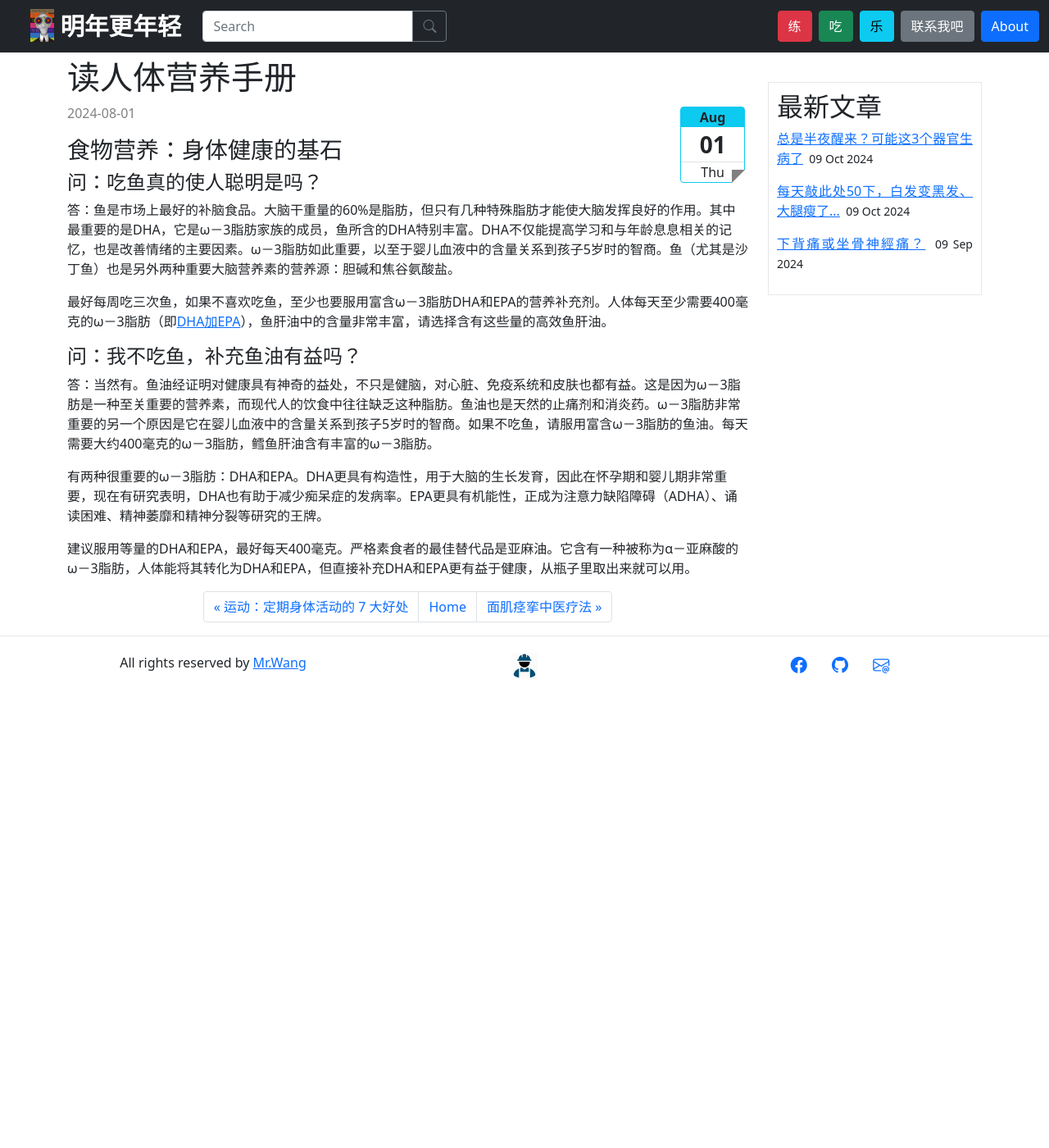
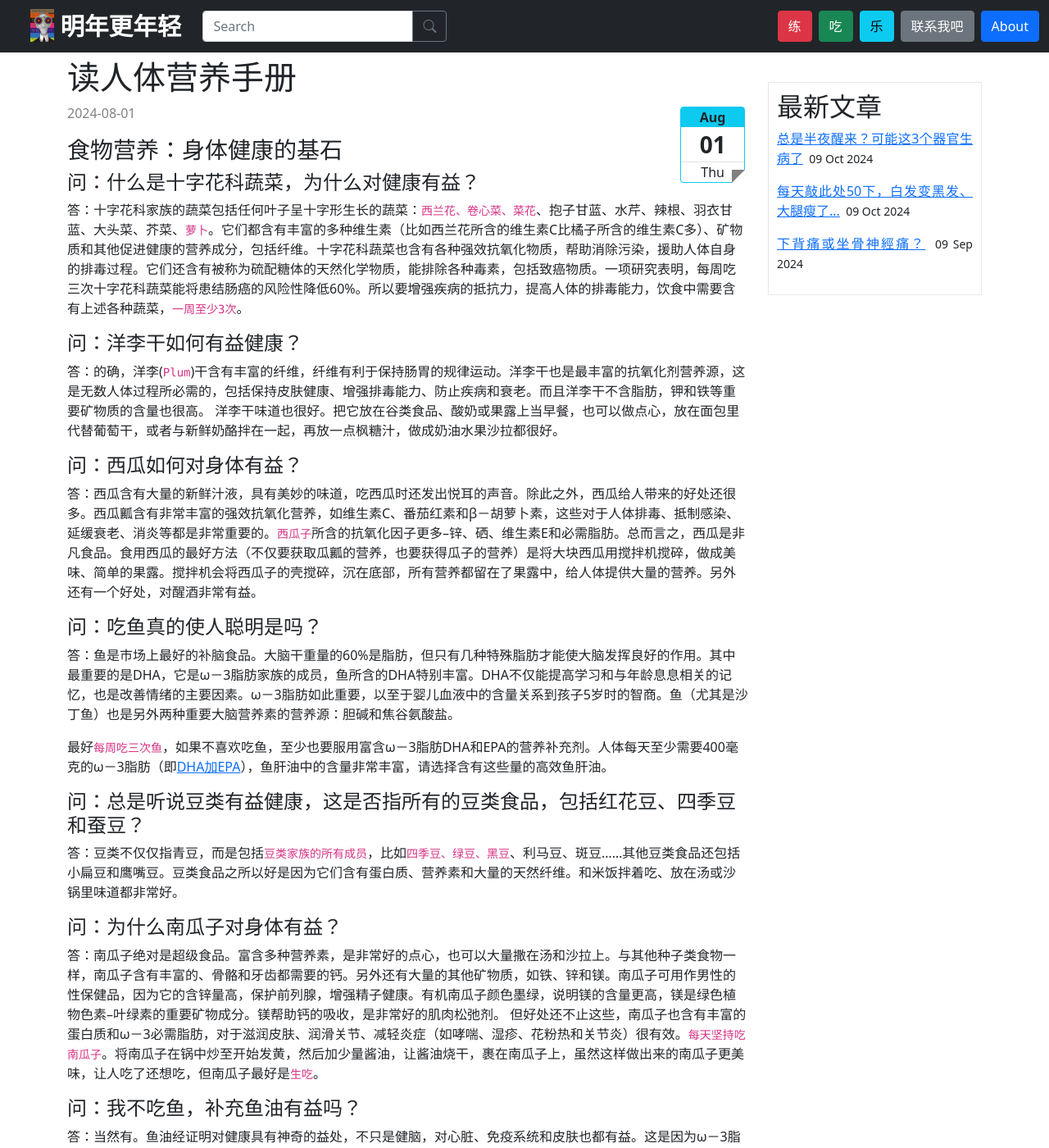
Before and after one commit to mason-mx/OpenCV-apps, a Jekyll site: the page built from taoism/_posts/2024-08-01-500-2.md, in a window 1280 px wide and 1400 px high. Shown: the whole window at 82% size. Built offline with Jekyll 4.4.1, drawn with Linux system fonts in a browser that asks for light colours; nearby versions of some CDN libraries.

Commit message:
added a new post about body's nutrition

```diff
--- a/_includes/footer.html
+++ b/_includes/footer.html
@@ -1,5 +1,5 @@
 <footer>
-    <div class="container">
+    <div class="container d-print-none">
         <div class="row p20">
             {% if site.copyright.name %}
                 <div class="col-md-4 text-center mt25">All rights reserved by <a target="_blank" href="{{site.copyright.link}}">{{site.copyright.name}}</a></div>
--- a/_includes/header.html
+++ b/_includes/header.html
@@ -1,4 +1,4 @@
-<header class="site-header fixed-top">
+<header class="site-header fixed-top d-print-none">
 <nav class="navbar navbar-expand-md navbar-dark bg-dark p-0">
   <div class="container-fluid">
     <a class="navbar-brand" href="{{site.baseurl}}/">
--- a/_layouts/post.html
+++ b/_layouts/post.html
@@ -7,7 +7,7 @@ layout: default
 
         <header class="post-header">
           <h1 class="post-title" itemprop="name headline">{{ page.title }}</h1>
-          <div class="post-date float-end text-center border border-info rounded m-1">
+          <div class="post-date float-end text-center border border-info rounded m-1 d-print-none">
             <span class="d-block bg-info fw-bold fs-6">{{ page.date | date: "%b" }}</span>
             <span class="d-block fs-3 fw-bold">{{ page.date | date: "%d" }}</span>
             <span class="d-block fs-6 border-top px-4 folded-corner">{{ page.date | date: "%a" }}</span>
@@ -39,8 +39,8 @@ layout: default
     </div>
 -->
 
-  <nav aria-label="Page navigation">
-    <ul class="pagination justify-content-center">
+  <nav aria-label="Page navigation d-print-none">
+    <ul class="pagination justify-content-center d-print-none">
       {% if page.next.url %}
         <li class="page-item"><a class="page-link" href="{{page.next.url | prepend: site.baseurl}}">&laquo; {{page.next.title}}</a></li>
       {% endif %}
@@ -52,7 +52,7 @@ layout: default
   </nav>
 </div>
 
-<div class="col-md-3 mt20">
+<div class="col-md-3 mt20 d-print-none">
   {% include sidebar.html %}
 </div>
 </div>
--- a/taoism/_posts/2024-08-01-500-2.md
+++ b/taoism/_posts/2024-08-01-500-2.md
@@ -5,15 +5,34 @@ tags: wellness
 ---
 ### 食物营养：身体健康的基石
 
+#### 问：什么是十字花科蔬菜，为什么对健康有益？
+
+>答：十字花科家族的蔬菜包括任何叶子呈十字形生长的蔬菜：`西兰花、卷心菜、菜花`、抱子甘蓝、水芹、辣根、羽衣甘蓝、大头菜、芥菜、`萝卜`。它们都含有丰富的多种维生素（比如西兰花所含的维生素C比橘子所含的维生素C多）、矿物质和其他促进健康的营养成分，包括纤维。十字花科蔬菜也含有各种强效抗氧化物质，帮助消除污染，援助人体自身的排毒过程。它们还含有被称为硫配糖体的天然化学物质，能排除各种毒素，包括致癌物质。一项研究表明，每周吃三次十字花科蔬菜能将患结肠癌的风险性降低60%。所以要增强疾病的抵抗力，提高人体的排毒能力，饮食中需要含有上述各种蔬菜，`一周至少3次`。
+
+#### 问：洋李干如何有益健康？
+
+>答：的确，洋李(`Plum`)干含有丰富的纤维，纤维有利于保持肠胃的规律运动。洋李干也是最丰富的抗氧化剂营养源，这是无数人体过程所必需的，包括保持皮肤健康、增强排毒能力、防止疾病和衰老。而且洋李干不含脂肪，钾和铁等重要矿物质的含量也很高。 洋李干味道也很好。把它放在谷类食品、酸奶或果露上当早餐，也可以做点心，放在面包里代替葡萄干，或者与新鲜奶酪拌在一起，再放一点枫糖汁，做成奶油水果沙拉都很好。
+
+#### 问：西瓜如何对身体有益？
+
+>答：西瓜含有大量的新鲜汁液，具有美妙的味道，吃西瓜时还发出悦耳的声音。除此之外，西瓜给人带来的好处还很多。西瓜瓤含有非常丰富的强效抗氧化营养，如维生素C、番茄红素和β－胡萝卜素，这些对于人体排毒、抵制感染、延缓衰老、消炎等都是非常重要的。`西瓜子`所含的抗氧化因子更多--锌、硒、维生素E和必需脂肪。总而言之，西瓜是非凡食品。食用西瓜的最好方法（不仅要获取瓜瓤的营养，也要获得瓜子的营养）是将大块西瓜用搅拌机搅碎，做成美味、简单的果露。搅拌机会将西瓜子的壳搅碎，沉在底部，所有营养都留在了果露中，给人体提供大量的营养。另外还有一个好处，对醒酒非常有益。
+<!--break-->
+
 #### 问：吃鱼真的使人聪明是吗？
 
 >答：鱼是市场上最好的补脑食品。大脑干重量的60%是脂肪，但只有几种特殊脂肪才能使大脑发挥良好的作用。其中最重要的是DHA，它是ω－3脂肪家族的成员，鱼所含的DHA特别丰富。DHA不仅能提高学习和与年龄息息相关的记忆，也是改善情绪的主要因素。ω－3脂肪如此重要，以至于婴儿血液中的含量关系到孩子5岁时的智商。鱼（尤其是沙丁鱼）也是另外两种重要大脑营养素的营养源：胆碱和焦谷氨酸盐。
 >
->最好每周吃三次鱼，如果不喜欢吃鱼，至少也要服用富含ω－3脂肪DHA和EPA的营养补充剂。人体每天至少需要400毫克的ω－3脂肪（即[DHA加EPA](https://www.chemistwarehouse.co.nz/buy/95706/good-health-omega-3-fish-oil-1,500mg-400-capsules)），鱼肝油中的含量非常丰富，请选择含有这些量的高效鱼肝油。
+>最好`每周吃三次鱼`，如果不喜欢吃鱼，至少也要服用富含ω－3脂肪DHA和EPA的营养补充剂。人体每天至少需要400毫克的ω－3脂肪（即[DHA加EPA](https://www.chemistwarehouse.co.nz/buy/95706/good-health-omega-3-fish-oil-1,500mg-400-capsules)），鱼肝油中的含量非常丰富，请选择含有这些量的高效鱼肝油。
+
+#### 问：总是听说豆类有益健康，这是否指所有的豆类食品，包括红花豆、四季豆和蚕豆？
+
+>答：豆类不仅仅指青豆，而是包括`豆类家族的所有成员`，比如`四季豆、绿豆、黑豆`、利马豆、斑豆……其他豆类食品还包括小扁豆和鹰嘴豆。豆类食品之所以好是因为它们含有蛋白质、营养素和大量的天然纤维。和米饭拌着吃、放在汤或沙锅里味道都非常好。
+
+#### 问：为什么南瓜子对身体有益？
+
+>答：南瓜子绝对是超级食品。富含多种营养素，是非常好的点心，也可以大量撒在汤和沙拉上。与其他种子类食物一样，南瓜子含有丰富的、骨骼和牙齿都需要的钙。另外还有大量的其他矿物质，如铁、锌和镁。南瓜子可用作男性的性保健品，因为它的含锌量高，保护前列腺，增强精子健康。有机南瓜子颜色墨绿，说明镁的含量更高，镁是绿色植物色素--叶绿素的重要矿物成分。镁帮助钙的吸收，是非常好的肌肉松弛剂。 但好处还不止这些，南瓜子也含有丰富的蛋白质和ω－3必需脂肪，对于滋润皮肤、润滑关节、减轻炎症（如哮喘、湿疹、花粉热和关节炎）很有效。`每天坚持吃南瓜子`。将南瓜子在锅中炒至开始发黄，然后加少量酱油，让酱油烧干，裹在南瓜子上，虽然这样做出来的南瓜子更美味，让人吃了还想吃，但南瓜子最好是`生吃`。
 
 #### 问：我不吃鱼，补充鱼油有益吗？
-
-<!--break-->
 
 >答：当然有。鱼油经证明对健康具有神奇的益处，不只是健脑，对心脏、免疫系统和皮肤也都有益。这是因为ω－3脂肪是一种至关重要的营养素，而现代人的饮食中往往缺乏这种脂肪。鱼油也是天然的止痛剂和消炎药。ω－3脂肪非常重要的另一个原因是它在婴儿血液中的含量关系到孩子5岁时的智商。如果不吃鱼，请服用富含ω－3脂肪的鱼油。每天需要大约400毫克的ω－3脂肪，鳕鱼肝油含有丰富的ω－3脂肪。
 >
```
Also changed, not shown: man/_posts/2024-09-02-workoutgif.md (+1 -5 lines), taoism/_posts/2024-08-01-500-1.md (added, +14 -0 lines), therapy/_posts/2024-10-09-danjing.md (+1 -1 lines).
